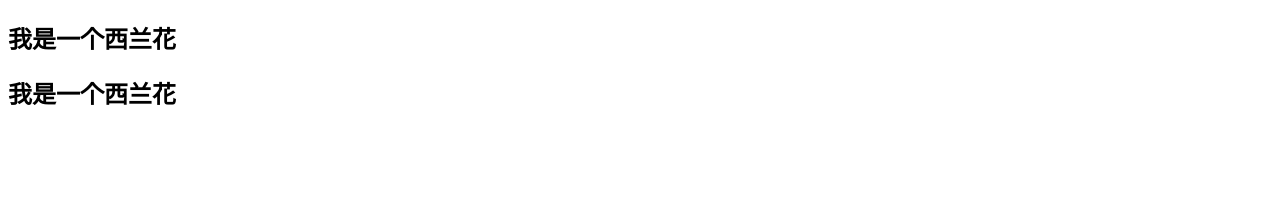
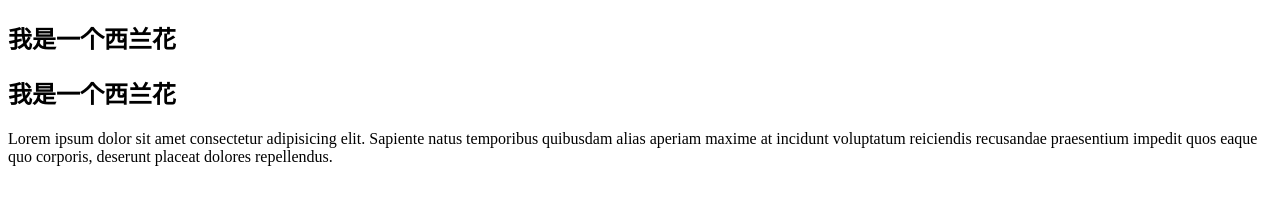
Before and after one commit to AutumnFish/vscodeTest, a plain HTML site: page index.html in a window 1280 px wide. Drawn offline with Linux system fonts and the light colour scheme.

Commit message:
加了一个p标签

```diff
--- a/index.html
+++ b/index.html
@@ -8,5 +8,9 @@
   <body>
     <h2>我是一个西兰花</h2>
     <h2>我是一个西兰花</h2>
+    <p>
+      Lorem ipsum dolor sit amet consectetur adipisicing elit. Sapiente natus temporibus quibusdam alias aperiam maxime at incidunt voluptatum reiciendis recusandae praesentium impedit quos eaque quo
+      corporis, deserunt placeat dolores repellendus.
+    </p>
   </body>
 </html>
```
